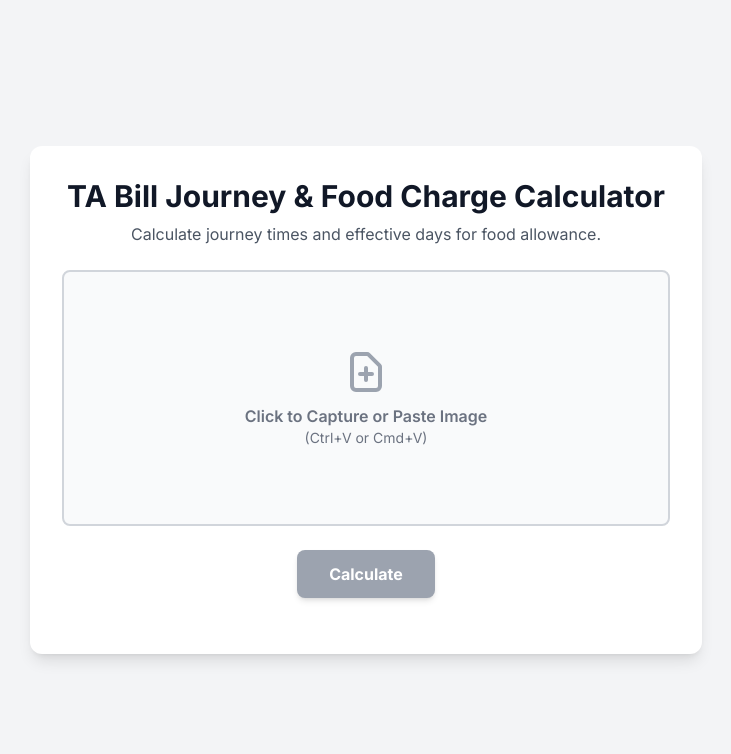
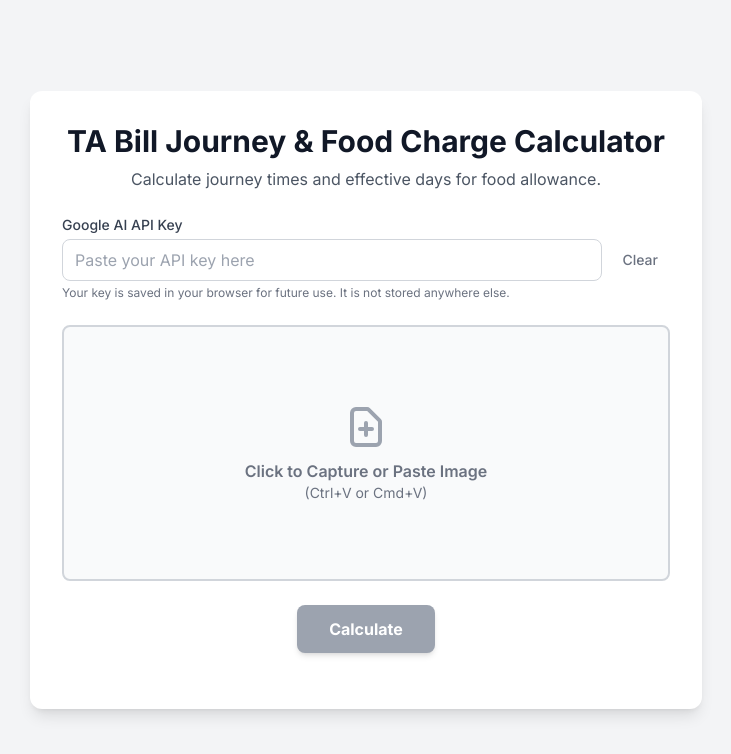
Before and after one commit to SamuelAdmand/Journey-Duration-Calculator, a plain HTML site: page index.html in a window 1280 px wide. Shown: the whole page, without its empty margins (274-1005 px from the left). Drawn offline with nearby package versions, Linux system fonts and the light colour scheme.

Commit message:
Update index.html

```diff
--- a/index.html
+++ b/index.html
@@ -16,7 +16,15 @@
             <p class="text-gray-600 mt-2">Calculate journey times and effective days for food allowance.</p>
         </div>
 
-        <!-- Image Container -->
+        <div class="mb-6">
+            <label for="api-key-input" class="block text-sm font-medium text-gray-700 mb-1">Google AI API Key</label>
+            <div class="flex items-center space-x-2">
+                <input type="password" id="api-key-input" class="api-key-input w-full px-3 py-2 text-gray-700 border border-gray-300 rounded-lg focus:outline-none focus:ring-2 focus:ring-blue-500" placeholder="Paste your API key here">
+                <button id="clear-key-btn" class="text-sm text-gray-500 hover:text-red-600 font-medium px-3 py-2 rounded-lg hover:bg-gray-100 transition-colors">Clear</button>
+            </div>
+            <p class="text-xs text-gray-500 mt-1">Your key is saved in your browser for future use. It is not stored anywhere else.</p>
+        </div>
+
         <div id="image-container" class="mb-6 relative">
             <div id="paste-area" class="w-full h-64 border-2 border-gray-300 rounded-lg flex flex-col items-center justify-center text-gray-500 cursor-pointer bg-gray-50 hover:bg-gray-100 transition-all">
                 <svg xmlns="http://www.w3.org/2000/svg" class="h-12 w-12 text-gray-400 mb-2" fill="none" viewBox="0 0 24 24" stroke="currentColor">
@@ -33,7 +41,6 @@
             </button>
         </div>
 
-        <!-- Action Button -->
         <div class="text-center mb-6">
             <button id="calculate-btn" class="bg-blue-600 text-white font-bold py-3 px-8 rounded-lg hover:bg-blue-700 disabled:bg-gray-400 disabled:cursor-not-allowed transition-all shadow-md focus:outline-none focus:ring-2 focus:ring-offset-2 focus:ring-blue-500" disabled>
                 <span id="btn-text">Calculate</span>
@@ -41,7 +48,6 @@
             </button>
         </div>
 
-        <!-- Results Section -->
         <div id="results-section" class="hidden bg-gray-50 p-6 rounded-lg">
              <div id="error-message" class="hidden bg-red-100 border-l-4 border-red-500 text-red-700 p-4 rounded-md" role="alert">
                 <p class="font-bold">Error</p>
@@ -62,7 +68,6 @@
                     </div>
                 </div>
 
-                <!-- Journey Breakdown -->
                 <div class="pt-4 border-t border-gray-200 space-y-3">
                     <h3 class="font-semibold text-lg text-gray-700">Journey Breakdown:</h3>
                     <div class="flex justify-between items-center bg-white p-3 rounded-lg shadow-sm">
@@ -79,7 +84,6 @@
                     </div>
                 </div>
 
-                <!-- Food Charge Calculation -->
                 <div class="pt-4 border-t border-gray-200 space-y-3">
                     <h3 class="font-semibold text-lg text-gray-700">Food Charge Allowance Calculation:</h3>
                     <div class="flex justify-between items-center bg-white p-3 rounded-lg shadow-sm">
@@ -100,7 +104,6 @@
                     </div>
                 </div>
 
-                <!-- Total Time -->
                 <div class="pt-4 mt-4 border-t-2 border-gray-200">
                     <h3 class="font-semibold text-lg text-gray-700">Total Journey Time:</h3>
                     <p id="total-time" class="text-3xl font-bold text-blue-600 mt-1">-</p>
```
